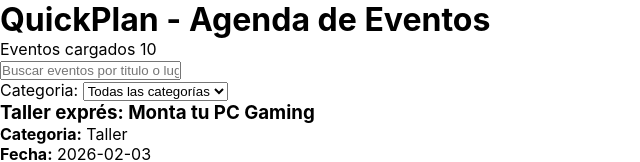
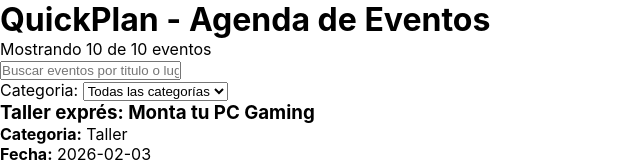
Before and after one commit to jonathanjs-daw-dev/quick-plan-agenda, a React (Vite) app: page / in a window 1280 px wide. Shown: the top 162 px of the page, without its empty margins (0-640 px from the left). Built offline with nearby package versions, Linux system fonts and the light colour scheme.

Commit message:
feat: añadir contador de eventos filtrados

```diff
--- a/src/App.jsx
+++ b/src/App.jsx
@@ -39,7 +39,7 @@ const App = () => {
   return (
     <div className="App">
       <h1>QuickPlan - Agenda de Eventos</h1>
-      <p>Eventos cargados {eventos.length}</p>
+      <p>Mostrando {eventosFiltrados.length} de {eventos.length} eventos</p>
       <div className="buscador">
         <input
           type="text"
```
